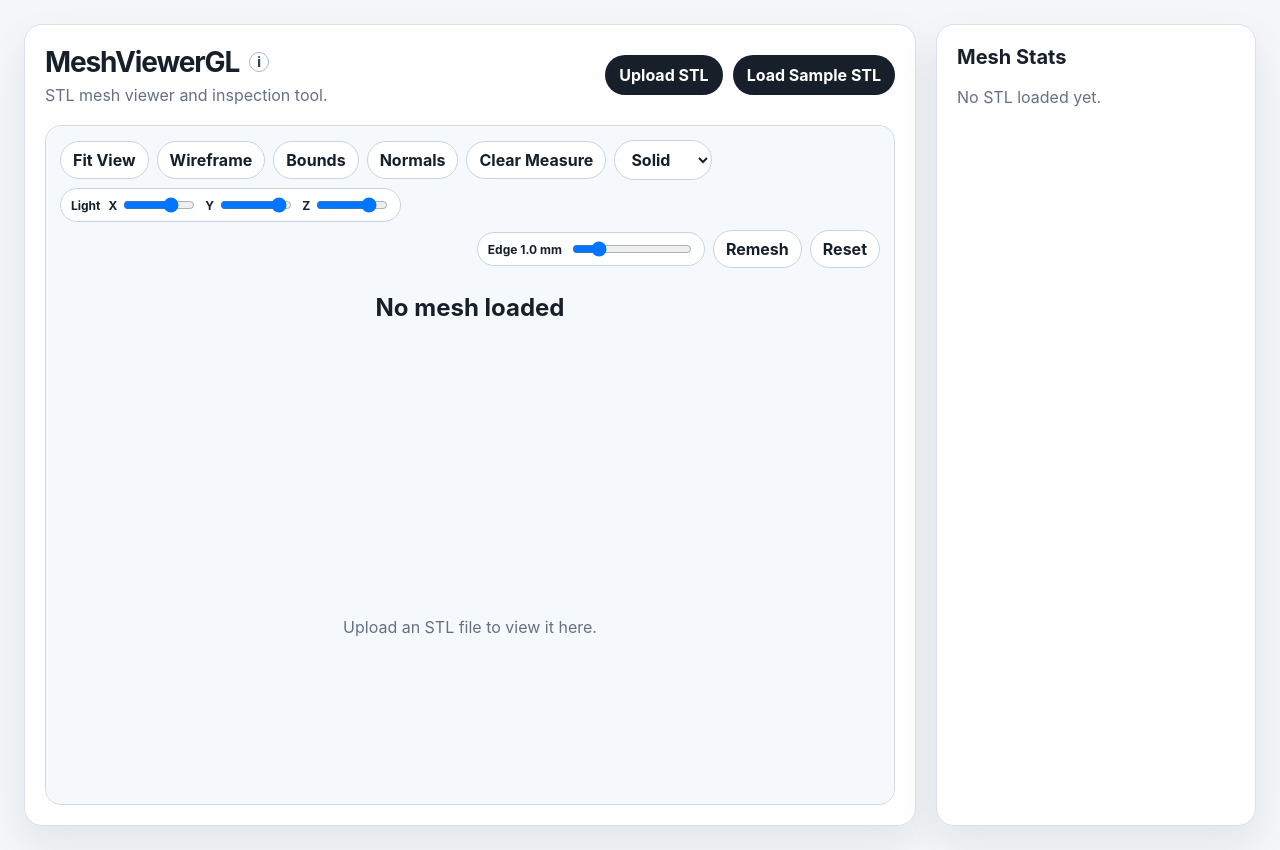
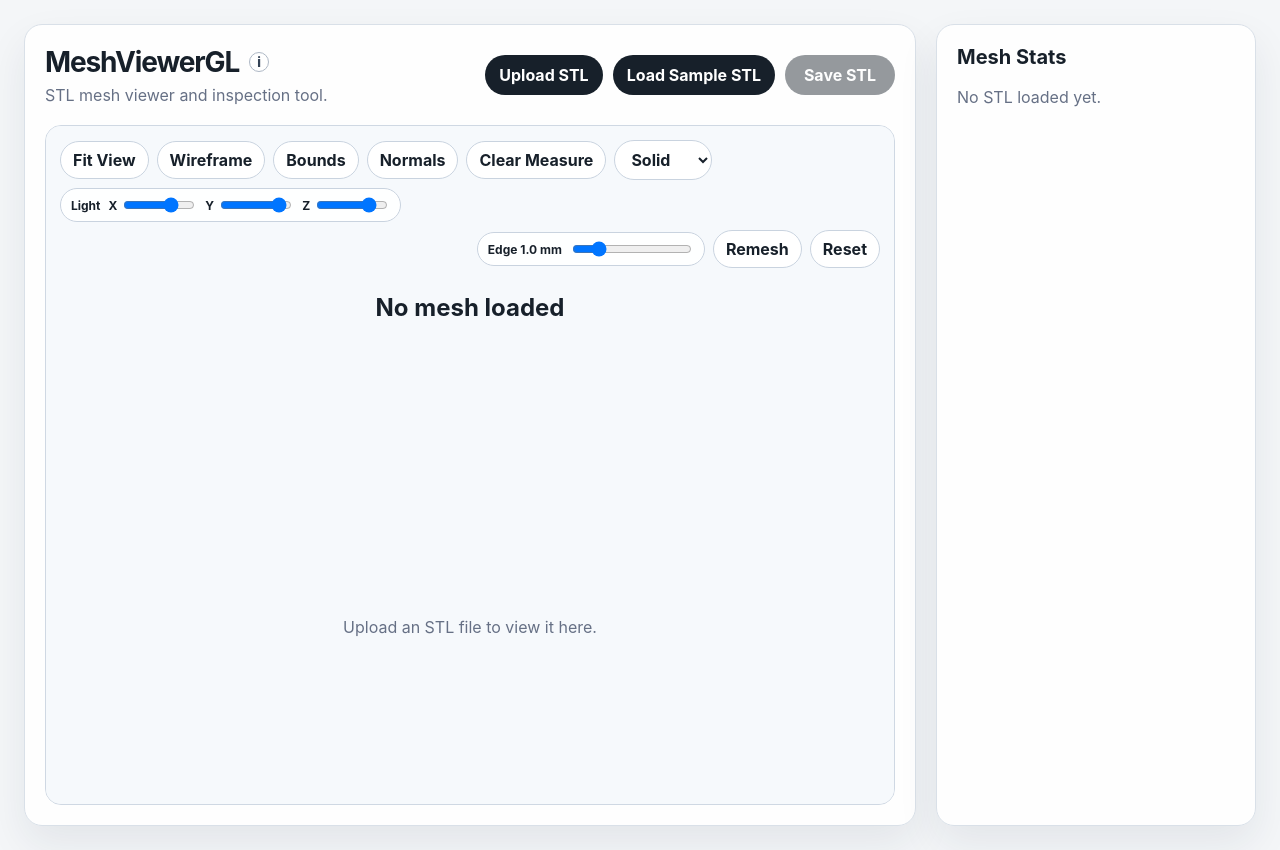
Before and after one commit to agoncziDemos/MeshViewerGL, a React (Vite) app: page / in a window 1280 px wide. Built offline with nearby package versions, Linux system fonts and the light colour scheme.

Commit message:
feat: Add STL export button.

```diff
--- a/src/App.css
+++ b/src/App.css
@@ -493,3 +493,22 @@ button.active {
   opacity: 1;
   transform: translateY(0);
 }
+
+.save-stl-button {
+  display: inline-flex;
+  align-items: center;
+  justify-content: center;
+  min-width: 110px;
+  padding: 10px 14px;
+  border: 0;
+  border-radius: 999px;
+  background: #17202a;
+  color: white;
+  font-weight: 700;
+  cursor: pointer;
+}
+
+.save-stl-button:disabled {
+  cursor: not-allowed;
+  opacity: 0.45;
+}
--- a/src/App.tsx
+++ b/src/App.tsx
@@ -4,6 +4,7 @@ import type { MeshData } from "./engine/mesh/meshTypes";
 import { FileLoader } from "./ui/FileLoader";
 import { MeshStatsPanel } from "./ui/MeshStatsPanel";
 import { SampleStlMenu, type SampleStlOption } from "./ui/SampleStlMenu";
+import { SaveStlButton } from "./ui/SaveStlButton";
 import { ViewerCanvas } from "./ui/ViewerCanvas";
 
 type WorkerSuccessResponse = {
@@ -184,8 +185,8 @@ function App() {
                     MeshViewerGL is a raw WebGL2 STL inspection viewer. Load an
                     STL, inspect mesh statistics, orbit the model, toggle
                     wireframe, normals, bounding box, and measurement overlays,
-                    switch shader modes, and remesh the displayed mesh by target
-                    edge length.
+                    switch shader modes, remesh the displayed mesh by target
+                    edge length, and save the currently displayed mesh as an STL.
                   </span>
                 </span>
               </div>
@@ -200,6 +201,8 @@ function App() {
                 disabled={isProcessingMesh}
                 onSampleSelected={handleSampleSelected}
               />
+
+              <SaveStlButton mesh={mesh} disabled={isProcessingMesh} />
             </div>
           </header>
 
--- /dev/null
+++ b/src/engine/exporters/stlExporter.ts
@@ -0,0 +1,83 @@
+import type { MeshData } from "../mesh/meshTypes";
+
+export function exportMeshToAsciiStl(mesh: MeshData): string {
+  const solidName = sanitizeStlName(mesh.name);
+  const lines = [`solid ${solidName}`];
+  const positions = mesh.positions;
+
+  for (let i = 0; i < positions.length; i += 9) {
+    const ax = positions[i];
+    const ay = positions[i + 1];
+    const az = positions[i + 2];
+
+    const bx = positions[i + 3];
+    const by = positions[i + 4];
+    const bz = positions[i + 5];
+
+    const cx = positions[i + 6];
+    const cy = positions[i + 7];
+    const cz = positions[i + 8];
+
+    const normal = computeFacetNormal(ax, ay, az, bx, by, bz, cx, cy, cz);
+
+    lines.push(
+      `  facet normal ${formatNumber(normal.x)} ${formatNumber(
+        normal.y,
+      )} ${formatNumber(normal.z)}`,
+      "    outer loop",
+      `      vertex ${formatNumber(ax)} ${formatNumber(ay)} ${formatNumber(az)}`,
+      `      vertex ${formatNumber(bx)} ${formatNumber(by)} ${formatNumber(bz)}`,
+      `      vertex ${formatNumber(cx)} ${formatNumber(cy)} ${formatNumber(cz)}`,
+      "    endloop",
+      "  endfacet",
+    );
+  }
+
+  lines.push(`endsolid ${solidName}`);
+
+  return `${lines.join("\n")}\n`;
+}
+
+function computeFacetNormal(
+  ax: number,
+  ay: number,
+  az: number,
+  bx: number,
+  by: number,
+  bz: number,
+  cx: number,
+  cy: number,
+  cz: number,
+) {
+  const abx = bx - ax;
+  const aby = by - ay;
+  const abz = bz - az;
+
+  const acx = cx - ax;
+  const acy = cy - ay;
+  const acz = cz - az;
+
+  const nx = aby * acz - abz * acy;
+  const ny = abz * acx - abx * acz;
+  const nz = abx * acy - aby * acx;
+
+  const length = Math.hypot(nx, ny, nz);
+
+  if (length === 0) {
+    return { x: 0, y: 0, z: 0 };
+  }
+
+  return {
+    x: nx / length,
+    y: ny / length,
+    z: nz / length,
+  };
+}
+
+function sanitizeStlName(name: string): string {
+  return name.replace(/\.[^.]+$/, "").replace(/[^\w.-]+/g, "_") || "mesh";
+}
+
+function formatNumber(value: number): string {
+  return Number.isFinite(value) ? value.toPrecision(8) : "0";
+}
--- /dev/null
+++ b/src/ui/SaveStlButton.tsx
@@ -0,0 +1,45 @@
+import { exportMeshToAsciiStl } from "../engine/exporters/stlExporter";
+import type { MeshData } from "../engine/mesh/meshTypes";
+
+type SaveStlButtonProps = {
+  mesh: MeshData | null;
+  disabled: boolean;
+};
+
+export function SaveStlButton({ mesh, disabled }: SaveStlButtonProps) {
+  function handleClick() {
+    if (!mesh || disabled) {
+      return;
+    }
+
+    const stlText = exportMeshToAsciiStl(mesh);
+    const blob = new Blob([stlText], {
+      type: "model/stl;charset=utf-8",
+    });
+    const url = URL.createObjectURL(blob);
+    const link = document.createElement("a");
+
+    link.href = url;
+    link.download = createDownloadName(mesh.name);
+    link.click();
+
+    URL.revokeObjectURL(url);
+  }
+
+  return (
+    <button
+      type="button"
+      className="save-stl-button"
+      disabled={!mesh || disabled}
+      onClick={handleClick}
+    >
+      Save STL
+    </button>
+  );
+}
+
+function createDownloadName(name: string): string {
+  const baseName = name.replace(/\.[^.]+$/, "").replace(/[^\w.-]+/g, "_");
+
+  return `${baseName || "mesh"}.stl`;
+}
```
